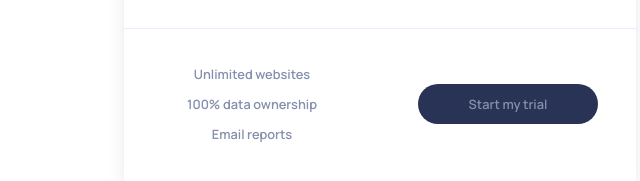
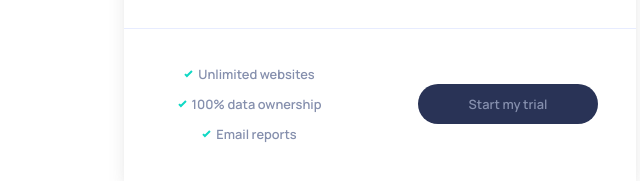
Before and after one commit to hamzazerdev/stbt, a plain HTML site: page index.html in a window 1280 px wide. Shown: the part 541-722 px from the top of the page, 260-900 px from the left. Drawn offline with Linux system fonts and the light colour scheme; files that its build step writes are made by us from their sources; files whose address does not match are found by name.

Commit message:
Update index.html

```diff
--- a/index.html
+++ b/index.html
@@ -4,8 +4,8 @@
     <meta charset="UTF-8">
     <meta http-equiv="X-UA-Compatible" content="IE=edge">
     <meta name="viewport" content="width=device-width, initial-scale=1.0">
-    <link rel="stylesheet" media="screen and (max-width: 400px)" href="../css/smallscreen.css">
-    <link rel="stylesheet" media="screen and (min-width: 400px)" href="../css/bigscreen.css">
+    <link rel="stylesheet" media="screen and (max-width: 400px)" href="smallscreen.css">
+    <link rel="stylesheet" media="screen and (min-width: 400px)" href="bigscreen.css">
     <link rel="preconnect" href="https://fonts.gstatic.com">
 <link href="https://fonts.googleapis.com/css2?family=Manrope:wght@600;800&display=swap" rel="stylesheet">
     <title>Document</title>
@@ -54,15 +54,15 @@
             <div class="av-st">
             <div class="bavailable">
                 <div class="available-items">
-                    <img src="../image/icon-check.svg" alt="">
+                    <img src="icon-check.svg" alt="">
                     <h5>Unlimited websites</h5>
                 </div>
                 <div class="available-items">
-                    <img src="../image/icon-check.svg" alt="">
+                    <img src="icon-check.svg" alt="">
                     <h5>100% data ownership</h5>
                 </div>
                 <div class="available-items">
-                    <img src="../image/icon-check.svg" alt="">
+                    <img src="icon-check.svg" alt="">
                     <h5>Email reports</h5>
                 </div>
             </div>
@@ -75,15 +75,15 @@
         </div>
         <div class="available">
             <div class="available-items">
-                <img src="../image/icon-check.svg" alt="">
+                <img src="icon-check.svg" alt="">
                 <h5>Unlimited websites</h5>
             </div>
             <div class="available-items">
-                <img src="../image/icon-check.svg" alt="">
+                <img src="icon-check.svg" alt="">
                 <h5>100% data ownership</h5>
             </div>
             <div class="available-items">
-                <img src="../image/icon-check.svg" alt="">
+                <img src="icon-check.svg" alt="">
                 <h5>Email reports</h5>
             </div>
         </div>
@@ -95,6 +95,6 @@
         </div>
     </div>
     </div>
-    <script src="../js/slider.js"></script>
+    <script src="slider.js"></script>
 </body>
 </html>
```
